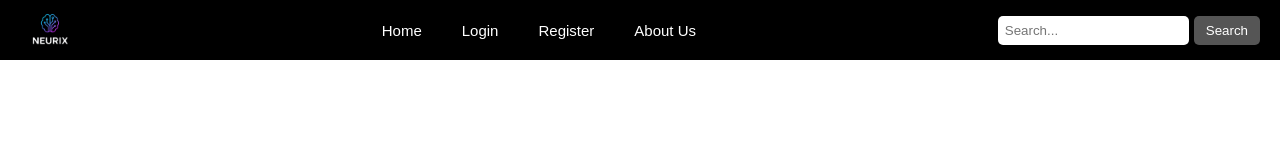
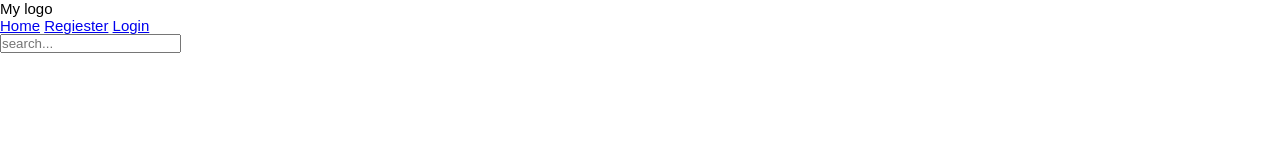
Before and after one commit to iliyajozi88/home_work1, a plain HTML site: page index.html in a window 1280 px wide. Drawn offline with Linux system fonts and the light colour scheme.

Commit message:
Update index.html

```diff
--- a/index.html
+++ b/index.html
@@ -1,34 +1,24 @@
 <!DOCTYPE html>
-<html lang="fa">
+<html lang="en">
 <head>
     <meta charset="UTF-8">
-    <meta name="viewport" content="width=device-width, initial-scale=1.0">
-    <title>Neurix</title>
+    <meta name="viewport" content="width=پ, initial-scale=1.0">
+    <title>Document</title>
     <link rel="stylesheet" href="asset/style.css">
 </head>
 <body>
-    <nav>
-        <div class="menu">
-            <div class="left">
-                <a href="#">
-                    <img src="asset/neurix.png" alt="Neurix Logo" class="logo">
-                </a>
-            </div>
-            <div class="center">
-                <ul>
-                    <li><a href="#">Home</a></li>
-                    <li><a href="#">Login</a></li>
-                    <li><a href="#">Register</a></li>
-                    <li><a href="#">About Us</a></li>
-                </ul>
-            </div>
-            <div class="right">
-                <form action="index.html" method="post">
-                    <input type="search" placeholder="Search...">
-                    <input type="submit" value="Search">
-                </form>
-            </div>
+    <header>
+        <div class="logo">My logo</div>
+        <nav>
+            <a href="#">Home</a>
+            <a href="#">Regiester</a>
+            <a href="#">Login</a>
+
+        </nav>
+        <div class="search">
+            <input type="search"placeholder="search...">
         </div>
-    </nav>
+    </header>
+
 </body>
 </html>
```
